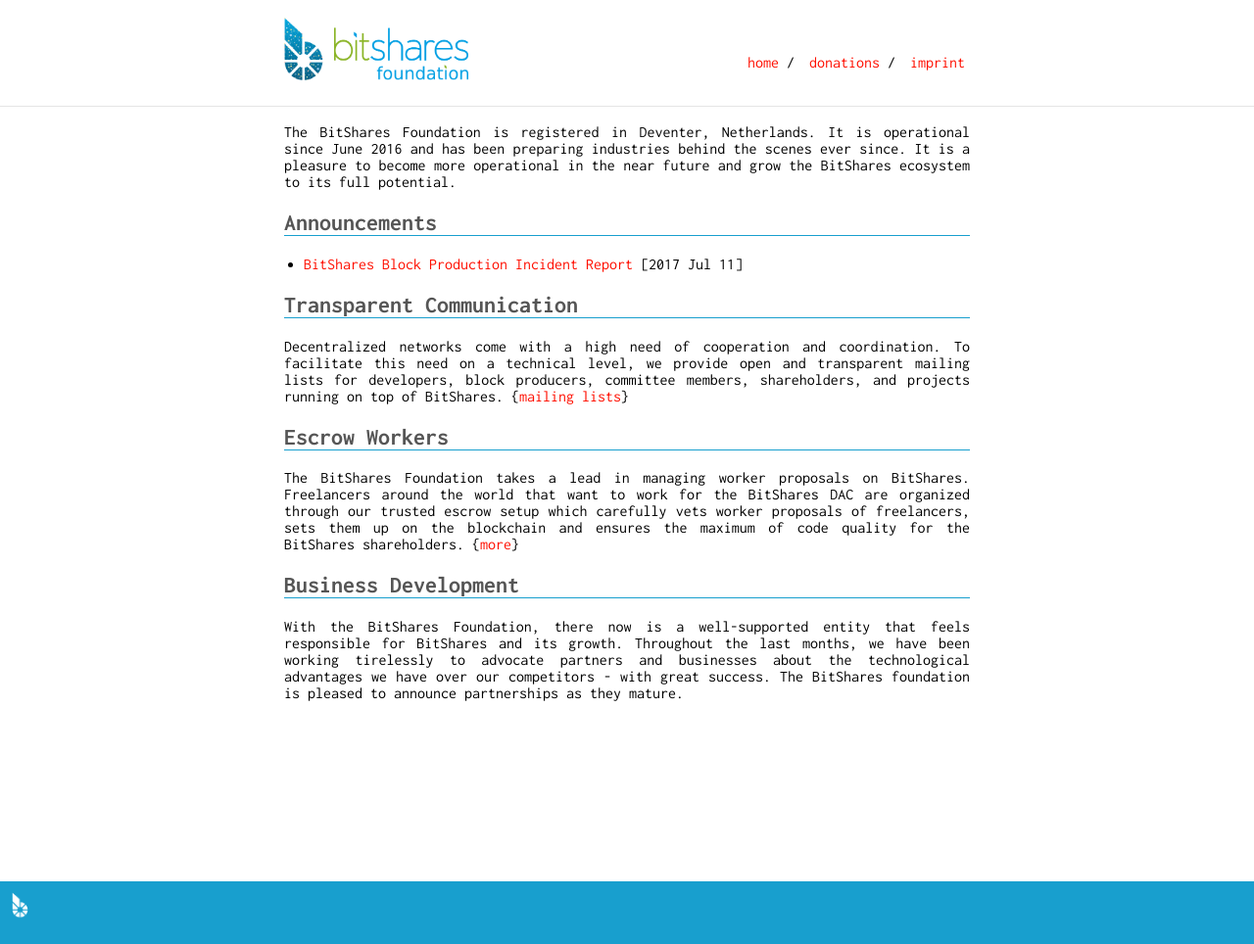
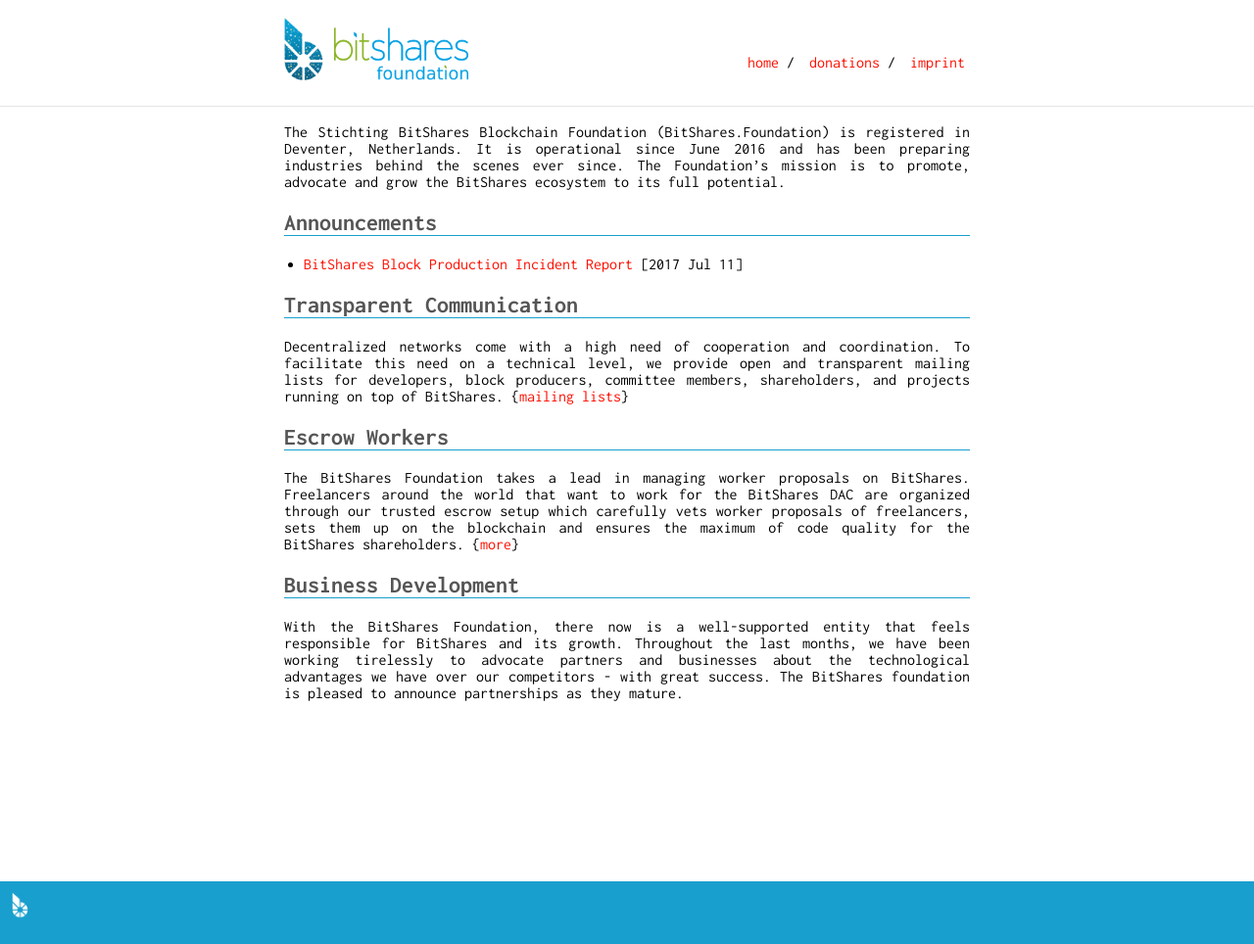
Before and after one commit to thehapax/bitshares.foundation, a Jekyll site: the page built from index.md, in a window 1280 px wide. Shown: the whole page at 98% size. Built offline with Jekyll 4.4.1, drawn with Linux system fonts in a browser that asks for light colours.

Commit message:
Correct Foundation Name

```diff
--- a/index.md
+++ b/index.md
@@ -2,10 +2,11 @@
 layout: default
 ---
 
-The BitShares Foundation is registered in Deventer, Netherlands. It is
-operational since June 2016 and has been preparing industries behind the scenes
-ever since. It is a pleasure to become more operational in the near future and
-grow the BitShares ecosystem to its full potential.
+The Stichting BitShares Blockchain Foundation (BitShares.Foundation) is
+registered in Deventer, Netherlands. It is operational since June 2016
+and has been preparing industries behind the scenes ever since. The
+Foundation's mission is to promote, advocate and grow the BitShares
+ecosystem to its full potential.
 
 ## Announcements
 
```
